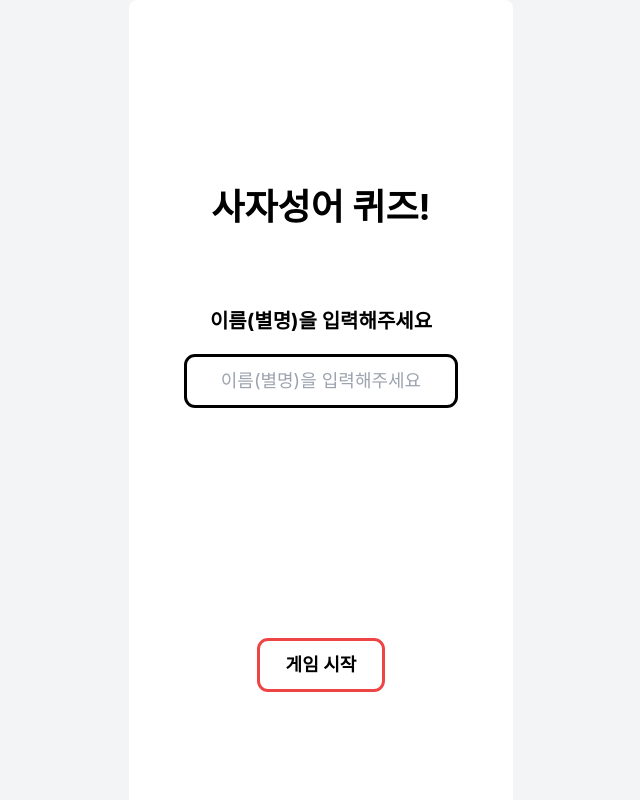
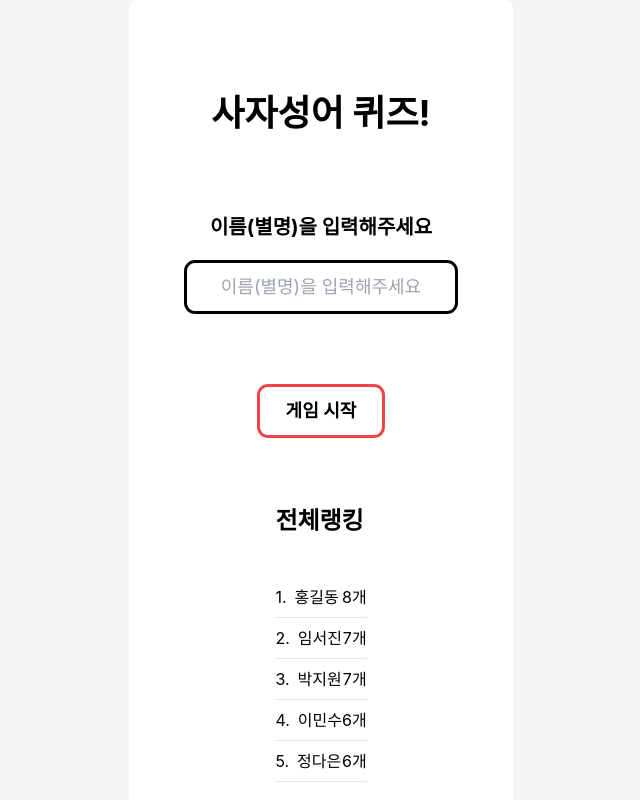
Before and after one commit to seojin2000/sixsenses_web, a React (Create React App) app: page /input in a window 1280 px wide. Shown: the whole page, without its empty margins (319-959 px from the left). Built offline with nearby package versions, Linux system fonts and the light colour scheme.

Commit message:
인풋페이지에랭킹추가

```diff
--- a/src/pages/MyInput.jsx
+++ b/src/pages/MyInput.jsx
@@ -5,6 +5,7 @@
 import {useNavigate} from 'react-router-dom'
 import React from "react";
 import '../TailWindStyle.css';
+import userData from '../data/users.json';
 
 import axios from "axios"; //API 호출
 
@@ -25,6 +26,12 @@ function MyInput() {
         setnickname(ori_text)
 
     }
+
+    const topFiveUsers = userData.users
+    .sort((a, b) => b.score - a.score)
+    .slice(0, 5);
+
+    console.log(topFiveUsers)
     // 제출했을 때 반응하는 핸들러
     function onSubmitHandler(evt) {
         evt.preventDefault();
@@ -71,7 +78,7 @@ function MyInput() {
                 <div className="pt-20 pb-6 text-center">
                     <h1 className="text-xl font-bold">이름(별명)을 입력해주세요</h1>
                 </div>
-                <div className="pb-20 mb-20 w-full flex justify-center">
+                <div className="pb-20 w-full flex justify-center">
                     <input
                         className="outline outline-offset-2
                         outline-black-500/50 w-3/4
@@ -83,7 +90,7 @@ function MyInput() {
                         onChange={onChangeHandler}
                     />
                 </div>
-                <div className="flex justify-center items-center mt-20
+                <div className="flex justify-center items-center mb-8
                     outline outline-offset-2 outline-red-500 hover:bg-red-500
                     :text-white transition-colors px-6 py-2 rounded-md cursor-pointer">
                     <button
@@ -94,6 +101,22 @@ function MyInput() {
                         게임 시작
                     </button>
                 </div>
+
+
+                <div className='mt-10 px-10'>
+                    <p className="font-bold text-2xl mb-10">전체랭킹</p>
+                    {topFiveUsers.map((user, index) => (
+                    <div key={user.id} className="flex justify-between py-2 border-b">
+                        <div className="flex">
+                        <span className="mr-2">{index + 1}.</span>
+                        <span className={user.name === nickname ? 'font-bold' : ''}>
+                            {user.name}
+                        </span>
+                        </div>
+                        <span>{user.score}개</span>
+                    </div>
+                    ))}
+                </div>
             </form>
         </div>
         </div>
```
